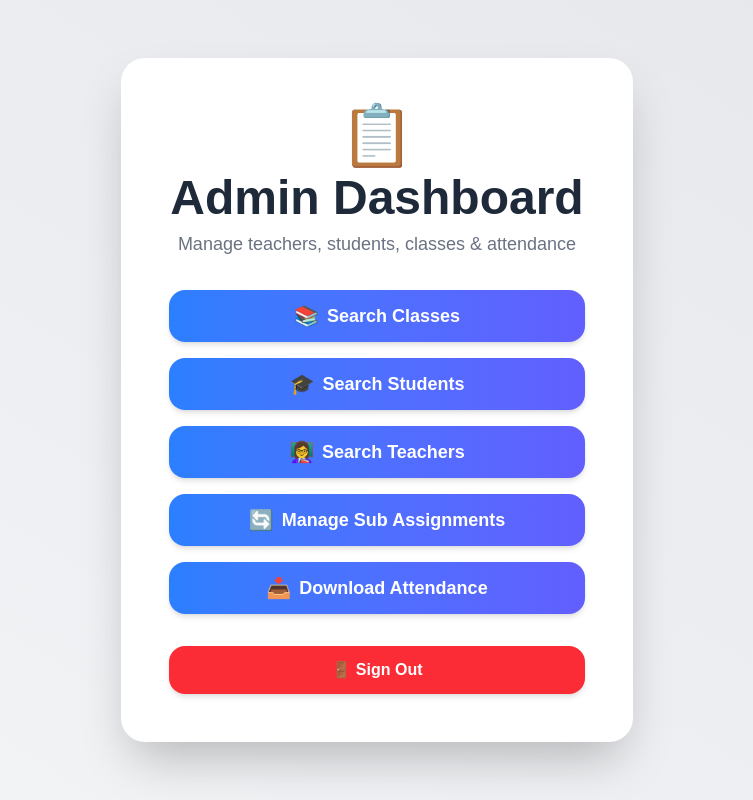
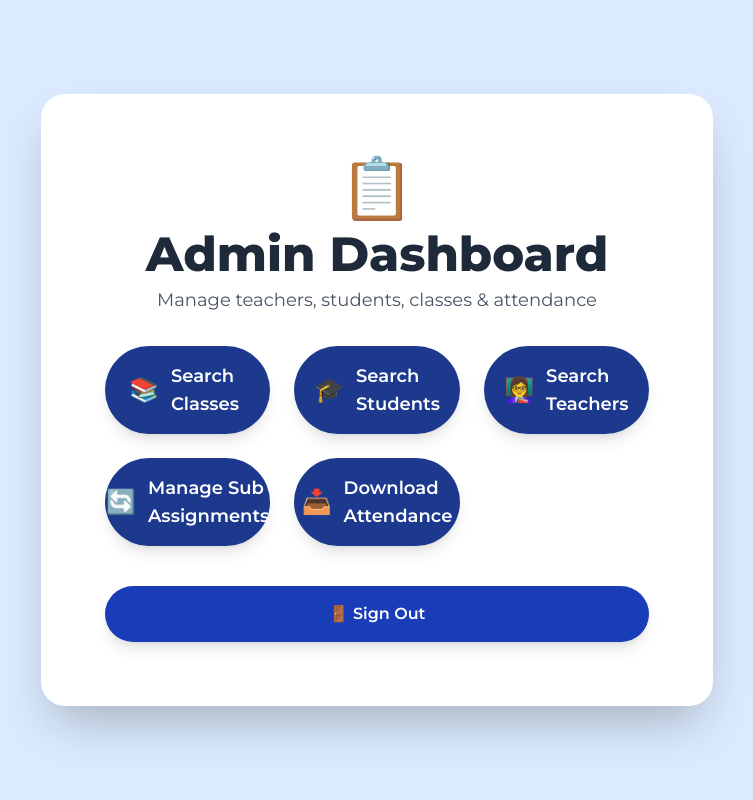
Before and after one commit to SaferAttendance/nextjs-boilerplate-dashboard-july-19, a Next.js app: page / in a window 1280 px wide. Shown: the whole page, without its empty margins (263-1016 px from the left). Built offline with nearby package versions, Linux system fonts and the light colour scheme.

Commit message:
Update page.tsx

```diff
--- a/app/page.tsx
+++ b/app/page.tsx
@@ -1,83 +1,128 @@
 import React from 'react';
 import Link from 'next/link';
+import Head from 'next/head';
 
-// Define button props interface
+// Dashboard Button Props
 interface ButtonProps {
   icon: string;
   label: string;
   href: string;
 }
 
-// Reusable dashboard button component
+// Reusable Dashboard Button Component
 const DashboardButton: React.FC<ButtonProps> = ({ icon, label, href }) => (
   <Link href={href}>
-    <a className={
+    <a
+      className={
         `
-        flex items-center justify-center space-x-2
-        w-full py-3 px-4
-        bg-gradient-to-r from-blue-500 to-indigo-500
-        text-white rounded-2xl font-semibold
-        shadow-md transition-transform transform
-        hover:scale-105 hover:from-blue-600 hover:to-indigo-600
+        flex items-center justify-center space-x-3
+        w-full py-4 px-6
+        bg-blue-900 text-white
+        rounded-full font-semibold
+        shadow-lg transition-transform transform
+        hover:scale-105
+        focus:outline-none focus:ring-2 focus:ring-blue-700
       `
-    }>
-      <span className="text-xl">{icon}</span>
+      }
+    >
+      <span className="text-2xl">{icon}</span>
       <span className="text-lg">{label}</span>
     </a>
   </Link>
 );
 
-// Main dashboard page
+// Main Admin Dashboard Page
 export default function Home(): JSX.Element {
   return (
-    <main className="
+    <>
+      {/* Import Montserrat font */}
+      <Head>
+        <link
+          href="https://fonts.googleapis.com/css2?family=Montserrat:wght@400;600;800&display=swap"
+          rel="stylesheet"
+        />
+      </Head>
+      <main
+        className="
           flex items-center justify-center
           min-h-screen
-      bg-gradient-to-tr from-gray-100 to-gray-200
-      p-4 sm:p-6 md:p-8 lg:p-10
-    ">
-      <div className="
-        w-full max-w-lg
+          bg-blue-100
+          p-8 lg:p-12
+        "
+        style={{ fontFamily: 'Montserrat, sans-serif' }}
+      >
+        <div
+          className="
+            w-full max-w-2xl
             bg-white
             rounded-3xl
             shadow-2xl
-        p-6 sm:p-8 md:p-10 lg:p-12
-      ">
-        {/* Header Section */}
+            p-8 md:p-12 lg:p-16
+          "
+        >
+          {/* Header */}
           <header className="text-center mb-8">
-          <div className="text-6xl mb-2">📋</div>
+            <div className="text-6xl mb-3">📋</div>
             <h1 className="text-4xl md:text-5xl font-extrabold text-gray-800">
               Admin Dashboard
             </h1>
-          <p className="text-gray-500 mt-2 text-base md:text-lg">
+            <p className="text-gray-600 text-base md:text-lg mt-2">
               Manage teachers, students, classes & attendance
             </p>
           </header>
 
-        {/* Buttons Section */}
-        <section className="
-          grid grid-cols-1 sm:grid-cols-2 gap-4
-          md:grid-cols-1 lg:grid-cols-1
-        ">
-          <DashboardButton href="/classes" icon="📚" label="Search Classes" />
-          <DashboardButton href="/students" icon="🎓" label="Search Students" />
-          <DashboardButton href="/teachers" icon="👩‍🏫" label="Search Teachers" />
-          <DashboardButton href="/sub-assignments" icon="🔄" label="Manage Sub Assignments" />
-          <DashboardButton href="/attendance" icon="📥" label="Download Attendance" />
+          {/* Buttons Grid */}
+          <section
+            className="
+              grid grid-cols-1 md:grid-cols-2 gap-6
+              lg:grid-cols-3 xl:grid-cols-3
+            "
+          >
+            <DashboardButton
+              href="/classes"
+              icon="📚"
+              label="Search Classes"
+            />
+            <DashboardButton
+              href="/students"
+              icon="🎓"
+              label="Search Students"
+            />
+            <DashboardButton
+              href="/teachers"
+              icon="👩‍🏫"
+              label="Search Teachers"
+            />
+            <DashboardButton
+              href="/sub-assignments"
+              icon="🔄"
+              label="Manage Sub Assignments"
+            />
+            <DashboardButton
+              href="/attendance"
+              icon="📥"
+              label="Download Attendance"
+            />
           </section>
 
-        {/* Sign Out Button */}
-        <section className="mt-8">
-          <button className="
-            w-full py-3 px-4
-            bg-red-500 text-white rounded-2xl font-semibold
-            shadow-md transition-transform transform
-            hover:scale-105 hover:bg-red-600
-          ">
+          {/* Sign Out */}
+          <section className="mt-10">
+            <button
+              className="
+                w-full py-4 px-6
+                bg-blue-800 text-white
+                rounded-full font-semibold
+                shadow-lg transition-transform transform
+                hover:scale-105 hover:bg-blue-700
+                focus:outline-none focus:ring-2 focus:ring-blue-600
+              "
+              style={{ fontFamily: 'Montserrat, sans-serif' }}
+            >
               🚪 Sign Out
             </button>
           </section>
         </div>
       </main>
+    </>
   );
 }
```
Lines whose indentation alone changed are shown as unchanged.
